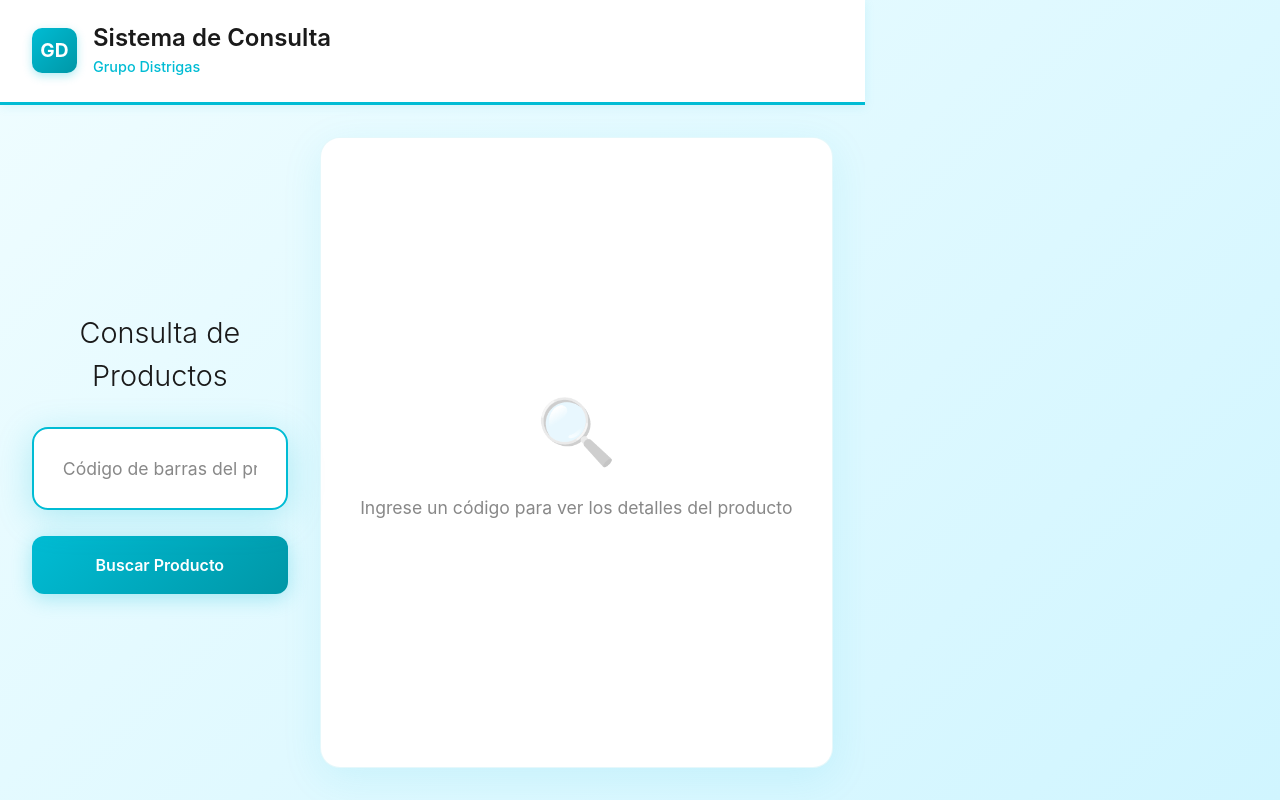
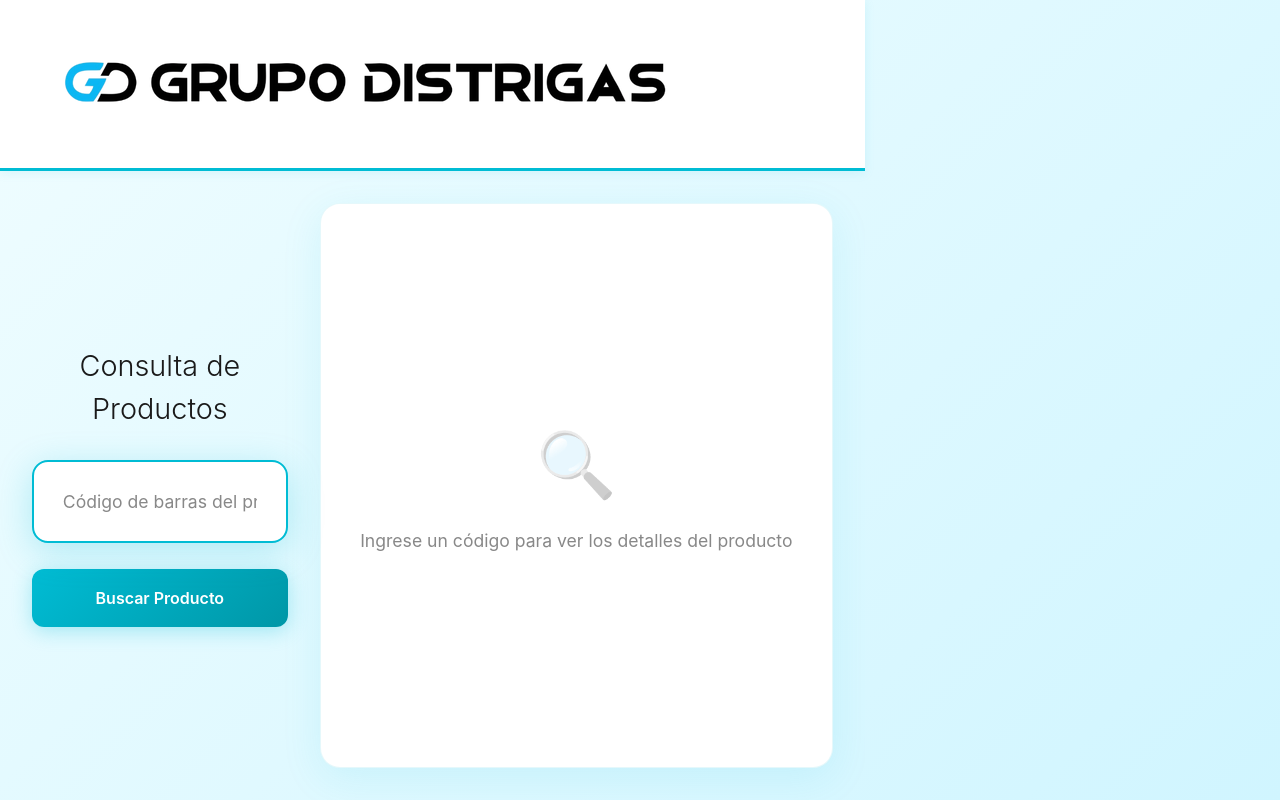
Before and after one commit to ivansanchez90/mostrarProductosDistrigas, a React (Vite) app in the folder frontend/: page / in a window 1280 px wide. Built offline with nearby package versions, Linux system fonts and the light colour scheme.

Commit message:
agrego logo

```diff
--- a/frontend/package.json
+++ b/frontend/package.json
@@ -11,7 +11,6 @@
   },
   "dependencies": {
     "axios": "^1.8.4",
-    "quagga": "^0.12.1",
     "react": "^19.0.0",
     "react-dom": "^19.0.0"
   },
--- a/frontend/src/App.jsx
+++ b/frontend/src/App.jsx
@@ -37,6 +37,7 @@ function App() {
       setError('Producto no encontrado')
       console.error('Error en la búsqueda:', err.response?.data || err.message)
     }
+    setCodigo('')
   }
 
   const handleInput = (e) => {
@@ -46,6 +47,7 @@ function App() {
   const handleKeyDown = (e) => {
     if (e.key === 'Enter') {
       buscarProducto()
+      setCodigo('')
     }
   }
 
@@ -53,11 +55,12 @@ function App() {
     <div className='App'>
       <div className='header'>
         <div className='logo-section'>
-          <div className='logo-icon'>GD</div>
-          <div className='header-text'>
+          {/* <div className='logo-icon'>GD</div> */}
+          {/* <div className='header-text'>
             <h1>Sistema de Consulta</h1>
             <div className='subtitle'>Grupo Distrigas</div>
-          </div>
+          </div> */}
+          <img src='/logo.png' alt='logo' />
         </div>
       </div>
 
```
Also changed, not shown: frontend/public/logo.png (added), 1 other file (tests, documents, lock files or other folders).
